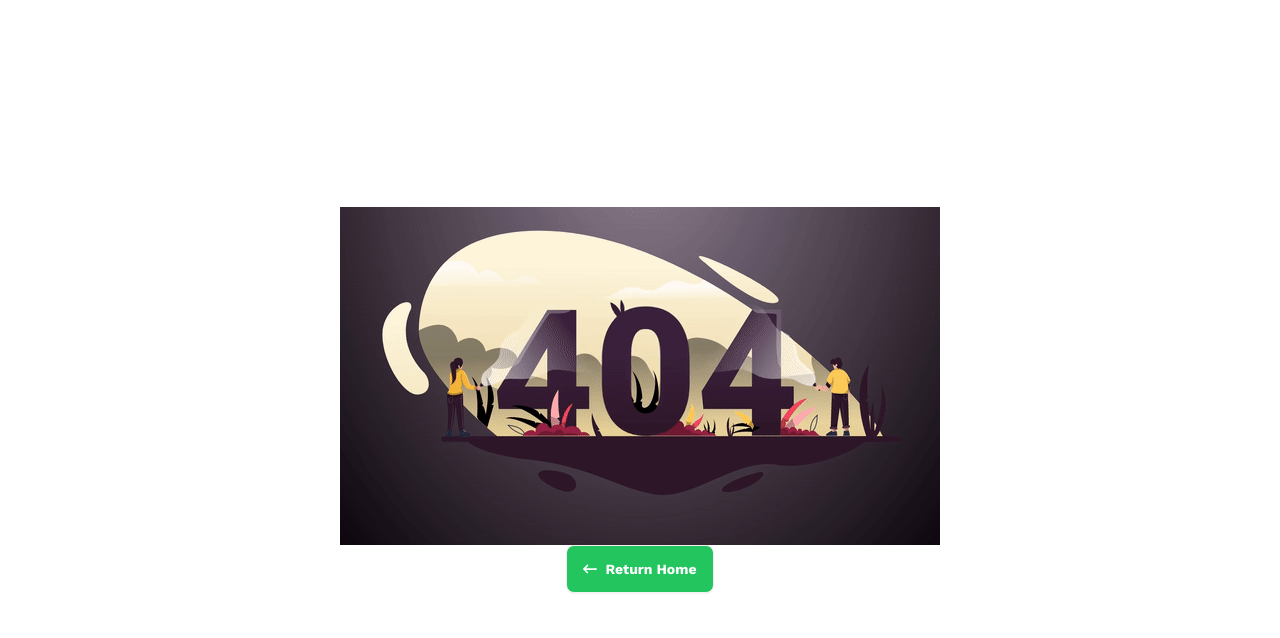
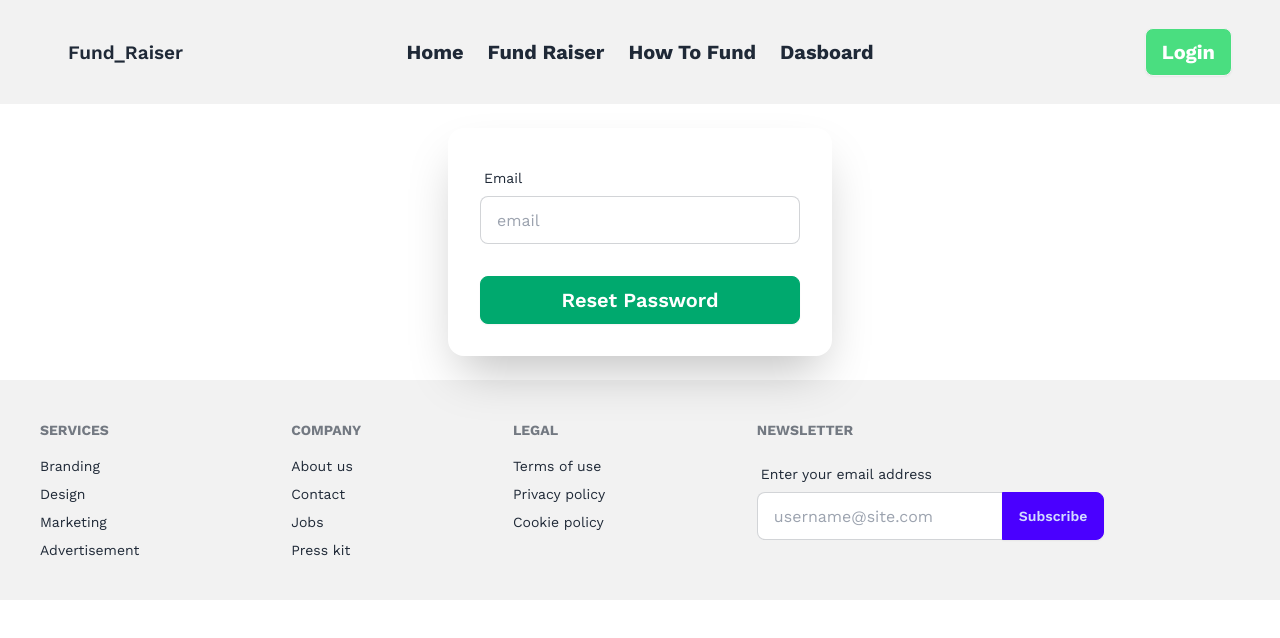
Before and after one commit to Rokon-Khan/ph-assignment-10, a React (Vite) app: page /forget-password in a window 1280 px wide. Shown: the top 638 px of the page. Built offline with nearby package versions, Linux system fonts and the light colour scheme; no server answers.

Commit message:
Forget Password Functionality Added

```diff
--- a/src/components/Navbar.jsx
+++ b/src/components/Navbar.jsx
@@ -135,7 +135,7 @@ const Navbar = () => {
           </div> */}
           {user ? (
             <button
-              //   onClick={handleLogOut}
+              onClick={handleLogOut}
               className="btn bg-green-400 text-xl text-white font-bold "
             >
               Log Out
--- /dev/null
+++ b/src/pages/ForgetPassword.jsx
@@ -0,0 +1,60 @@
+import { getAuth, sendPasswordResetEmail } from "firebase/auth";
+import { useContext } from "react";
+import { Toaster } from "react-hot-toast";
+import { AuthContext } from "../authprovider/AuthProvider";
+import Footer from "../components/Footer";
+import Navbar from "../components/Navbar";
+
+const ForgetPassword = () => {
+  const auth = getAuth();
+  const { forgetEmail } = useContext(AuthContext);
+
+  const handleForgetPassword = () => {
+    sendPasswordResetEmail(auth, forgetEmail)
+      .then(() => {
+        alert("Password reset email sent! Check your inbox.");
+        window.location.href = "https://mail.google.com/";
+      })
+      .catch((error) => {
+        console.error("Error sending password reset email:", error);
+        alert("Failed to send password reset email. Please try again.");
+      });
+  };
+
+  return (
+    <div>
+      <Navbar />
+      <div className="card bg-base-100 w-full max-w-sm mx-auto shrink-0 shadow-2xl my-6">
+        <form className="card-body">
+          <div className="form-control">
+            <label className="label">
+              <span className="label-text">Email</span>
+            </label>
+            <input
+              value={forgetEmail}
+              type="email"
+              placeholder="email"
+              className="input input-bordered"
+              required
+              readOnly
+            />
+          </div>
+
+          <div className="form-control mt-6">
+            <button
+              type="button"
+              onClick={handleForgetPassword}
+              className="btn btn-success text-xl text-white"
+            >
+              Reset Password
+            </button>
+          </div>
+        </form>
+      </div>
+      <Toaster></Toaster>
+      <Footer />
+    </div>
+  );
+};
+
+export default ForgetPassword;
```
Also changed, not shown: src/routes/Routes.jsx (+5 -4 lines).
